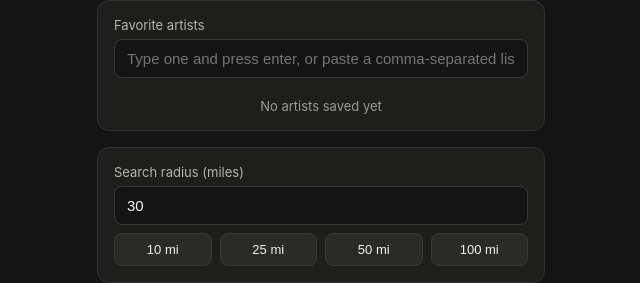
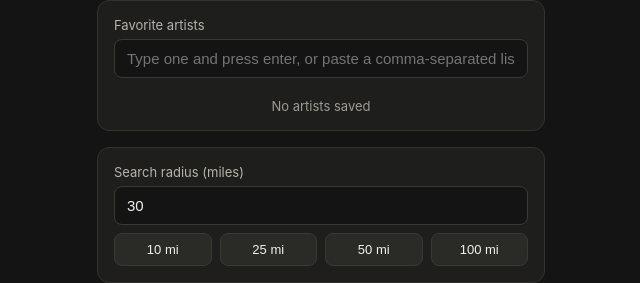
Before and after one commit to tobyy26/show-me-a-show, a website: page public/index.html in a window 1280 px wide. Shown: the part 93-376 px from the top of the page, 319-959 px from the left. Drawn offline with Linux system fonts and the light colour scheme.

Commit message:
Update index.html

```diff
--- a/public/index.html
+++ b/public/index.html
@@ -151,7 +151,7 @@
   function renderArtists() {
     const list = loadArtists();
     document.getElementById("artistCount").textContent =
-      list.length === 0 ? "No artists saved yet" : `${list.length} artist${list.length === 1 ? "" : "s"} saved`;
+      list.length === 0 ? "No artists saved" : `${list.length} artist${list.length === 1 ? "" : "s"} saved`;
     artistList.innerHTML = list.map((a, i) =>
       `<span class="artist-tag">${a}<button data-i="${i}" aria-label="remove ${a}">×</button></span>`
     ).join("");
```
